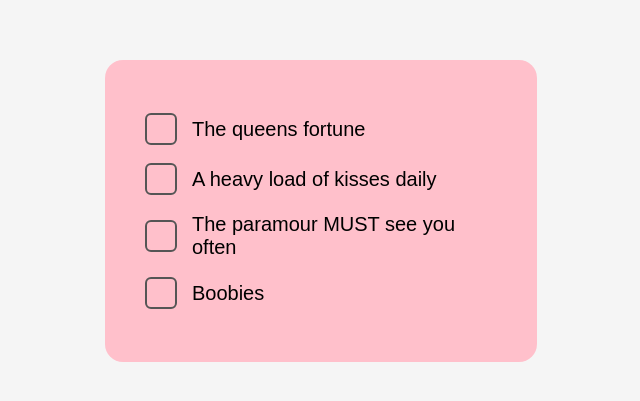
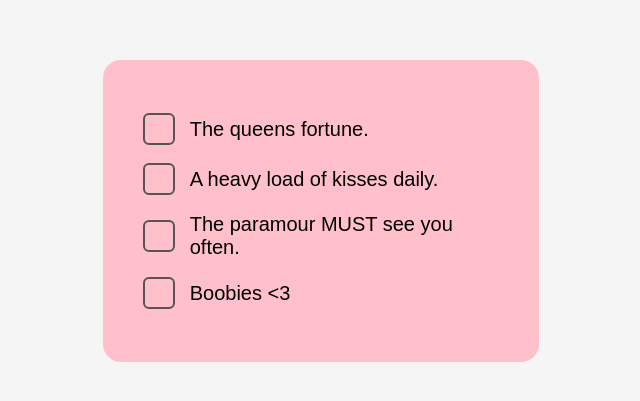
Before and after one commit to wmvrr/Girlfriends-day, a plain HTML site: page treatment_list.html in a window 1280 px wide. Shown: the part 189-590 px from the top of the page, without its empty margins (319-959 px from the left). Drawn offline with Linux system fonts and the light colour scheme.

Commit message:
Update treatment_list.html

```diff
--- a/treatment_list.html
+++ b/treatment_list.html
@@ -59,22 +59,22 @@
     <div class="container">
         <div class="item">
             <div class="checkbox"></div>
-            <div class="text">The queens fortune</div>
+            <div class="text">The queens fortune.</div>
         </div>
 
         <div class="item">
             <div class="checkbox"></div>
-            <div class="text">A heavy load of kisses daily</div>
+            <div class="text">A heavy load of kisses daily.</div>
         </div>
 
         <div class="item">
             <div class="checkbox"></div>
-            <div class="text">The paramour MUST see you often</div>
+            <div class="text">The paramour MUST see you often.</div>
         </div>
 
         <div class="item">
             <div class="checkbox"></div>
-            <div class="text">Boobies</div>
+            <div class="text">Boobies <3</div>
         </div>
     </div>
 
```
